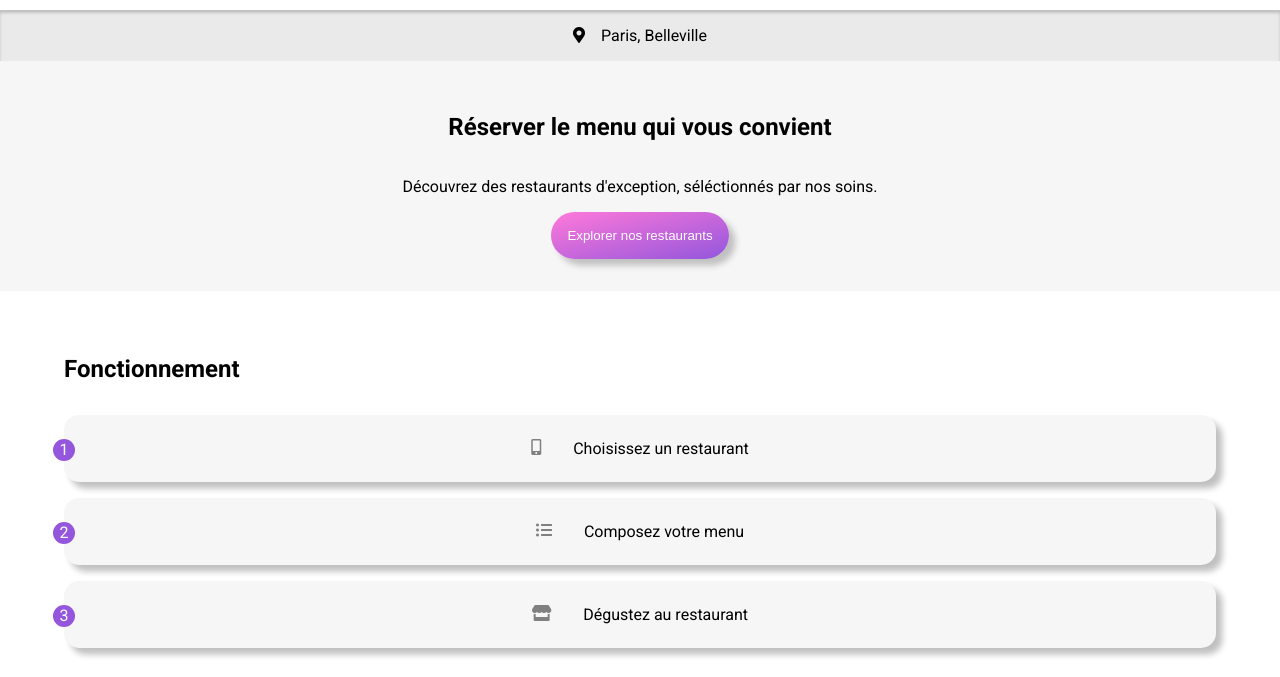
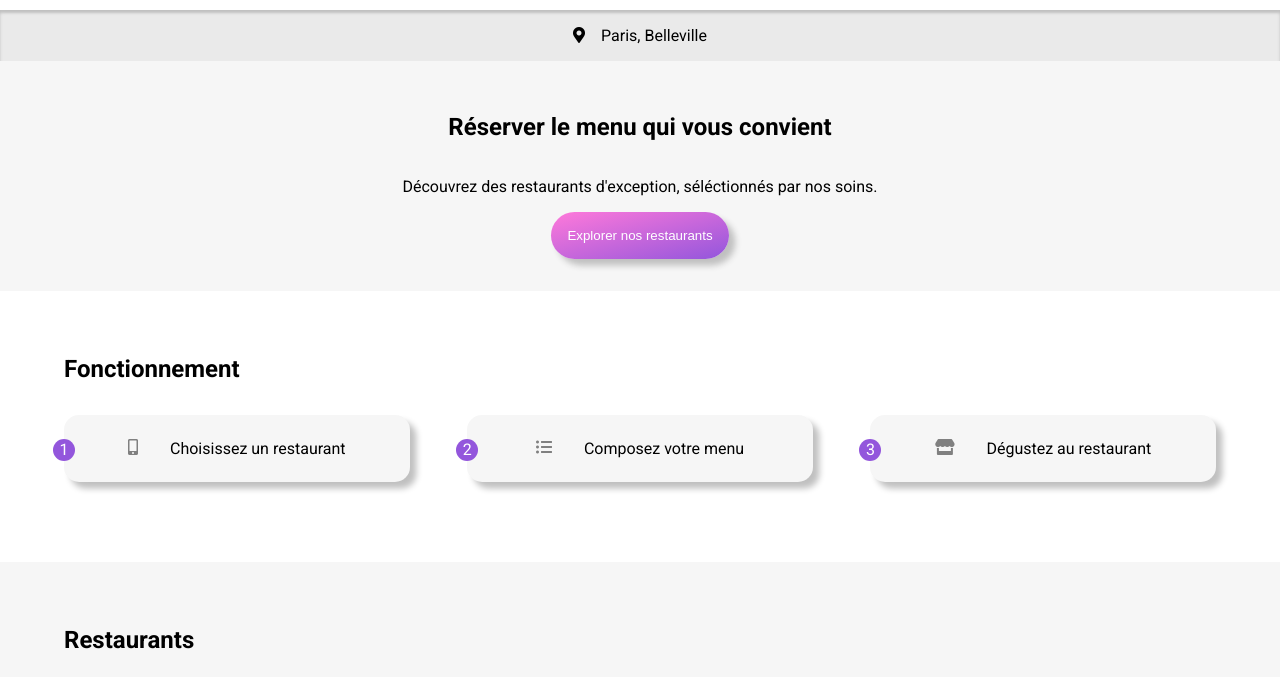
Before and after one commit to Zabatgit/LaurentBlanc_03_15052021, a website: page index.html in a window 1280 px wide. Shown: the part 88-765 px from the top of the page. Drawn offline with Linux system fonts and the light colour scheme; a web font is replaced by a local one.

Commit message:
mise en place du responsive

```diff
--- a/Sass/main.scss
+++ b/Sass/main.scss
@@ -90,9 +90,17 @@ a{
 
 .running{
     @include pagin();
+    @include desktopOnly{
+        display: flex;
+        flex-wrap: wrap;
+        justify-content: space-between;
+    }
     &__heading{
         margin-top: 2rem;
         margin-bottom: 1rem;
+        @include desktopOnly {
+            width: 100%;
+        }
     }
     &__content{
         background-color: $backgroundColor-primary;
@@ -102,6 +110,9 @@ a{
         justify-content: center;
         border-radius: 15px;
         @include shadow($color-shadow-darker, $boxShadow-size);
+        @include desktopOnly{
+            width: 30%;
+        }
         &__number{
             width: 22px;
             height: 22px;
@@ -113,6 +124,9 @@ a{
             align-items: center;
             position: absolute;
             margin-left: -90%;
+            @include desktopOnly {
+                margin-left: -27%;
+            }
         }
     }
     & i{
@@ -126,6 +140,16 @@ a{
 
 .restaurants{
     background-color: $backgroundColor-primary;
+    margin-top: 4rem;
+    padding-bottom: 6rem;
+    @include tabletOnly {
+        display: flex;
+        flex-wrap: wrap;
+    }
+    @include desktopOnly {
+        display: flex;
+        flex-wrap: wrap;
+    }
     & a{
         color: black;
     }
@@ -140,6 +164,12 @@ a{
         margin-bottom: 2rem;
         border-radius: 20px;
         @include shadow($color-shadow-darker, $boxShadow-size);
+        @include tabletOnly {
+            width: 45%;
+        }
+        @include desktopOnly {
+            width: 20%;
+        }
         & img{
             width: 100%;
             -o-object-fit: cover;
@@ -172,9 +202,6 @@ a{
             &__heart{
                 margin: 5% 5% 0 0;
                 font-size: 1.5rem;
-                /*& i{
-                    background-color: $color-primary;
-                }*/
             }
         }
     }
@@ -194,17 +221,45 @@ footer{
         font-family: 'Shrikhand';
         font-weight: lighter;
     }
+    @include tabletOnly {
+        flex-direction: row;
+        flex-wrap: wrap;
+    }
+    @include desktopOnly {
+        flex-direction: row;
+        flex-wrap: wrap;
+    }
+    & h3{
+        @include tabletOnly{
+            width: 100%;
+        }
+        @include desktopOnly{
+            width: 100%;
+        }
+    }
     & a{
         margin-bottom: 0.5rem;
         color: white;
         &:hover{
             color: grey;
         }
+        @include tabletOnly{
+            margin-right: 2rem;
+        }
+        @include desktopOnly{
+            margin-right: 2rem;
+        }
     }
 }
 
 .fa-hands-helping {
     font-size: 11px;
+    @include tabletOnly{
+        font-size: 16px;
+    }
+    @include desktopOnly{
+        font-size: 16px;
+    }
 }
 
 .image{
```
Also changed, not shown: public/css/style.css, 1 other file.
